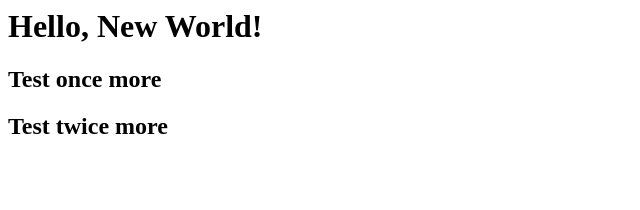
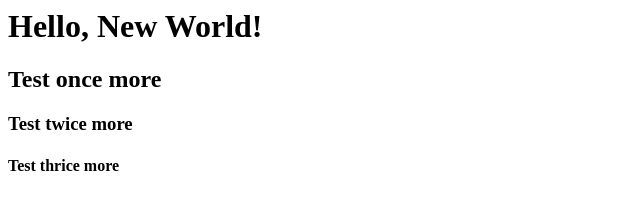
Before and after one commit to Kvarkas/CCJenkins, a plain HTML site: page index.html in a window 1280 px wide. Shown: the whole page, without its empty margins (0-640 px from the left). Drawn offline with Linux system fonts and the light colour scheme.

Commit message:
Arthur made a change to trigger Jenkins build

```diff
--- a/index.html
+++ b/index.html
@@ -1,3 +1,4 @@
 <h1>Hello, New World!</h1>
 <h2>Test once more</h2>
-<h2>Test twice more</h2>
+<h3>Test twice more</h3>
+<h4>Test thrice more</h4>
```
